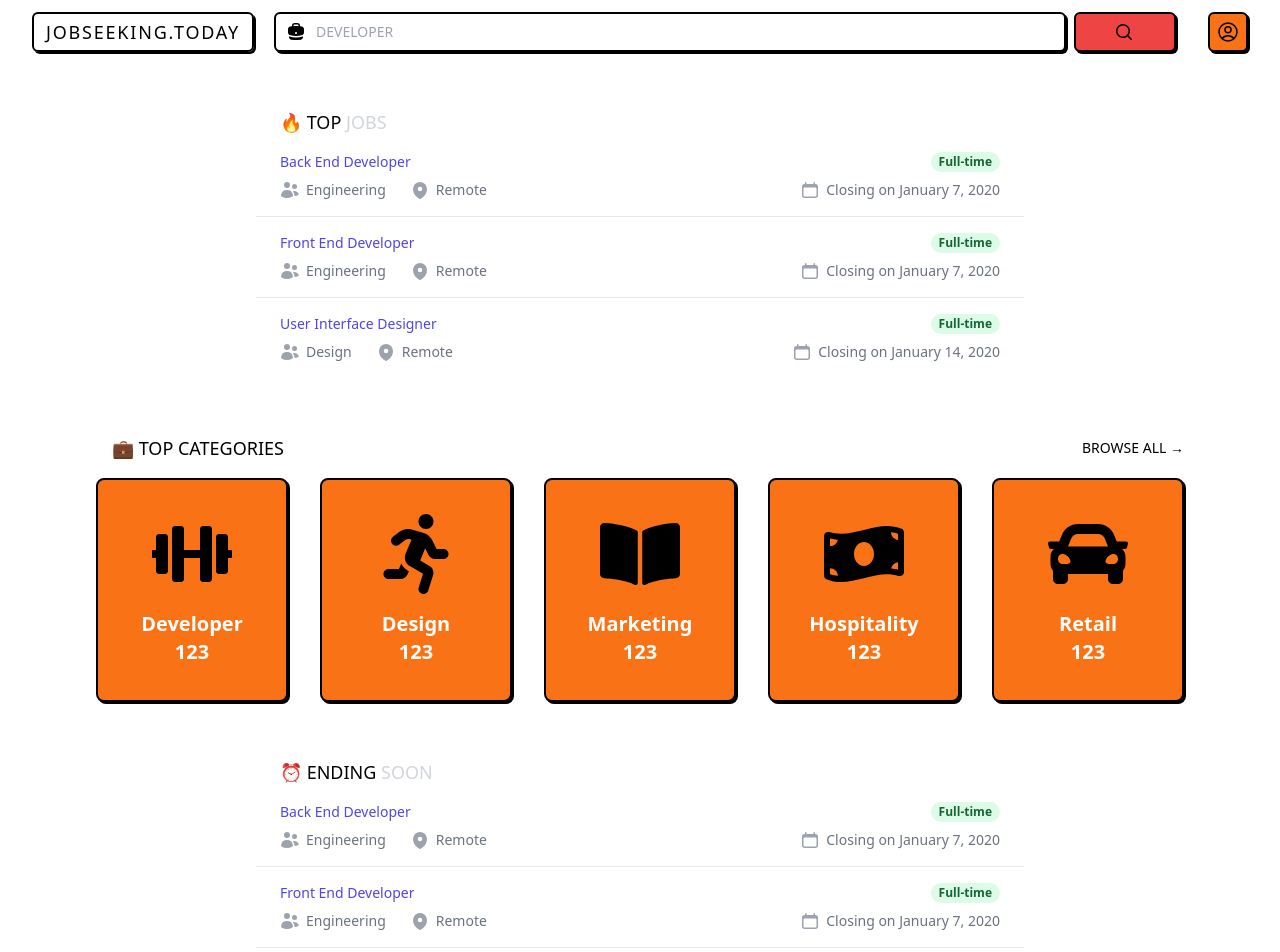
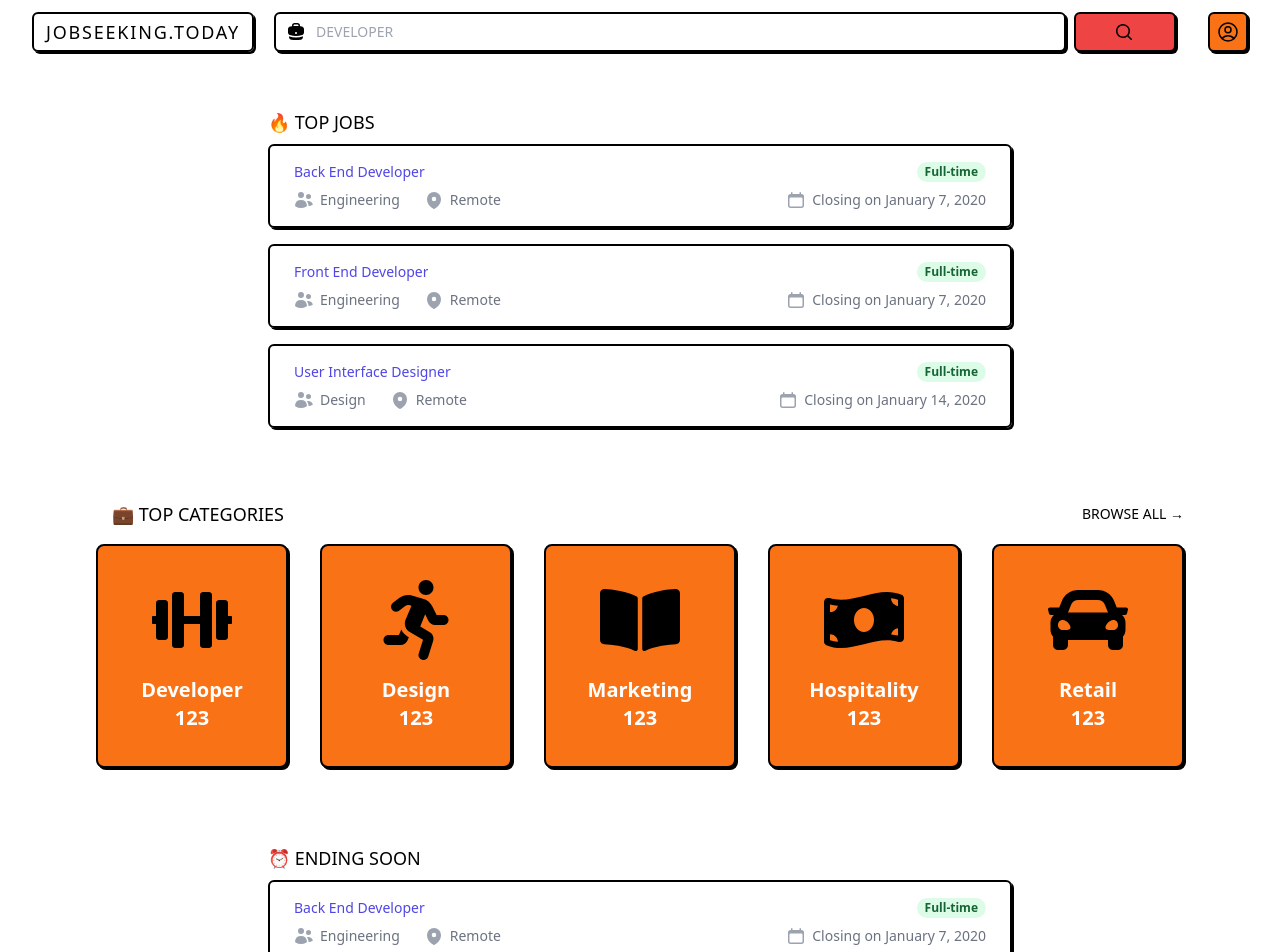
Before and after one commit to simonbeirouti/jobseeking.today_archive, a Next.js app: page / in a window 1280 px wide. Shown: the top 952 px of the page. Built offline with nearby package versions, Linux system fonts and the light colour scheme.

Commit message:
apply brutalism to job listing

```diff
--- a/src/components/LastChanceJobs.jsx
+++ b/src/components/LastChanceJobs.jsx
@@ -33,13 +33,14 @@ const positions = [
 export default function LastChanceJobs() {
   return (
     <div className="overflow-hidden bg-white sm:rounded-md">
-      <h1 className="sm:pl-6 pl-4 text-lg uppercase">
-        ⏰ Ending <span className="text-gray-300">soon</span>
-      </h1>
-      <ul role="list" className="divide-y divide-gray-200">
+      <h1 className="sm:pt-5 ml-3 mb-2 text-lg font-medium">⏰ ENDING SOON</h1>
+      <ul role="list" className="mx-3">
         {positions.map((position) => (
-          <li key={position.id}>
-            <a href="#" className="block hover:bg-gray-50">
+          <li
+            key={position.id}
+            className="mb-4 border-2 border-black rounded-md transition-all shadow-[2px_2px_0px_#000] hover:shadow-[4px_4px_0px_#000]"
+          >
+            <a href="#">
               <div className="px-4 py-4 sm:px-6">
                 <div className="flex items-center justify-between">
                   <p className="truncate text-sm font-medium text-indigo-600">
--- a/src/components/TopJobs.jsx
+++ b/src/components/TopJobs.jsx
@@ -33,13 +33,14 @@ const positions = [
 export default function TopJobs() {
   return (
     <div className="overflow-hidden bg-white sm:rounded-md">
-      <h1 className="sm:pt-5 sm:pl-6 pl-4 text-lg uppercase">
-        🔥 Top <span className="text-gray-300">jobs</span>
-      </h1>
-      <ul role="list" className="divide-y divide-gray-200">
+      <h1 className="sm:pt-5 ml-3 mb-2 text-lg font-medium">🔥 TOP JOBS</h1>
+      <ul role="list" className="mx-3">
         {positions.map((position) => (
-          <li key={position.id}>
-            <a href="#" className="block hover:bg-gray-50">
+          <li
+            key={position.id}
+            className="mb-4 border-2 border-black rounded-md transition-all shadow-[2px_2px_0px_#000] hover:shadow-[4px_4px_0px_#000]"
+          >
+            <a href="#" className="block">
               <div className="px-4 py-4 sm:px-6">
                 <div className="flex items-center justify-between">
                   <p className="truncate text-sm font-medium text-indigo-600">
```
